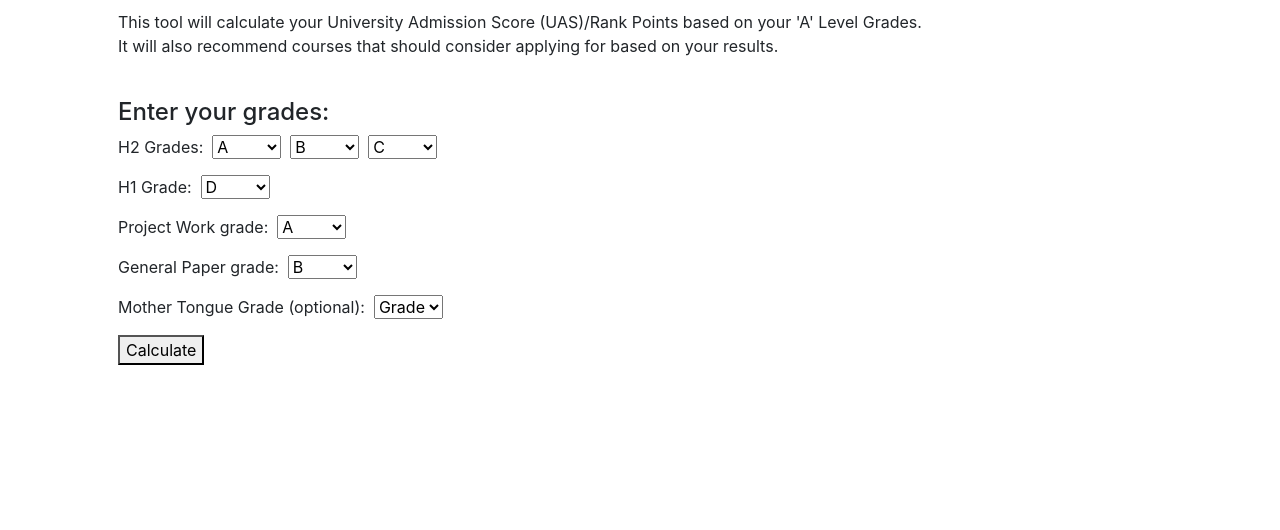
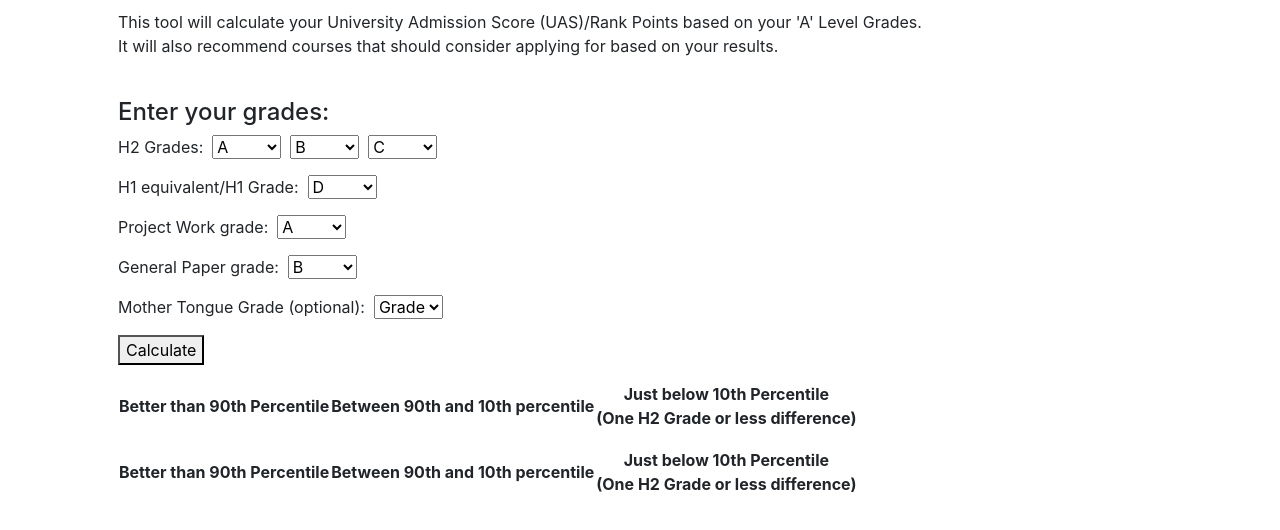
Before and after one commit to RavenC0re20/project, a plain HTML site: page index.html in a window 1280 px wide. Shown: the part 184-714 px from the top of the page. Drawn offline with nearby package versions, Linux system fonts and the light colour scheme.

Commit message:
Update index.html

```diff
--- a/index.html
+++ b/index.html
@@ -9,9 +9,6 @@
 
         <!-- http://getbootstrap.com/docs/4.5/ -->
         <link rel="stylesheet" href="https://cdn.jsdelivr.net/npm/bootstrap@4.5.3/dist/css/bootstrap.min.css" integrity="sha384-TX8t27EcRE3e/ihU7zmQxVncDAy5uIKz4rEkgIXeMed4M0jlfIDPvg6uqKI2xXr2" crossorigin="anonymous">
-
-        <!-- https://favicon.io/emoji-favicons/money-mouth-face/ -->
-        <!--<link href="/static/favicon.ico" rel="icon">/ -->
 
         <link href="style.css" rel="stylesheet">
 
@@ -79,7 +76,7 @@
               </select>
             </p>
             <p class="left">
-                H1 Grade:
+                H1 equivalent/H1 Grade:
                 <label for="H1"></label>
                   <select name="H1" id="H1">
                       <option disabled  value="">Grade</option>
@@ -152,13 +149,13 @@
             <h5 id="lower0" class="left"></h5>
             <p id="lower" class="left">
 
-            <div  id="table">
-                <table id="table1">
+            <div>
+                <table id="table1" style="table-layout: fixed;">
                     <thead>
                         <tr>
                             <th>Better than 90th Percentile</th>
                             <th>Between 90th and 10th percentile</th>
-                            <th>Just below 10th Percentile (One H2 Grade or less difference)</th>
+                            <th>Just below 10th Percentile <br> (One H2 Grade or less difference)</th>
                         </tr>
                     </thead>
                     <tbody>
@@ -167,17 +164,32 @@
                 </table>
             </div>
             </p>
-            <h6 id="no0" class="left"></h6>
-            <div id="no" class="left" style="color:purple;">
+            <h6 id="nusno0" class="left"></h6>
+            <div id="nusno" class="left" style="color:purple;">
+
+            </div>
+            <div>
+                <table id="table2" style="table-layout: fixed;">
+                    <thead>
+                        <tr>
+                            <th>Better than 90th Percentile</th>
+                            <th>Between 90th and 10th percentile</th>
+                            <th>Just below 10th Percentile <br> (One H2 Grade or less difference)</th>
+                        </tr>
+                    </thead>
+                    <tbody>
+
+                    </tbody>
+                </table>
+            </div>
+            </p>
+            <h6 id="ntuno0" class="left"></h6>
+            <div id="ntuno" class="left" style="color:purple;">
 
             </div>
 
         </main>
 
-        <!--<footer class="small text-center text-muted">
-            Data provided for free by <a href="https://iextrading.com/developer">IEX</a>. View <a href="https://iextrading.com/api-exhibit-a/">IEX’s Terms of Use</a>.
-        </footer> -->
-
     </body>
 
 </html>
```
